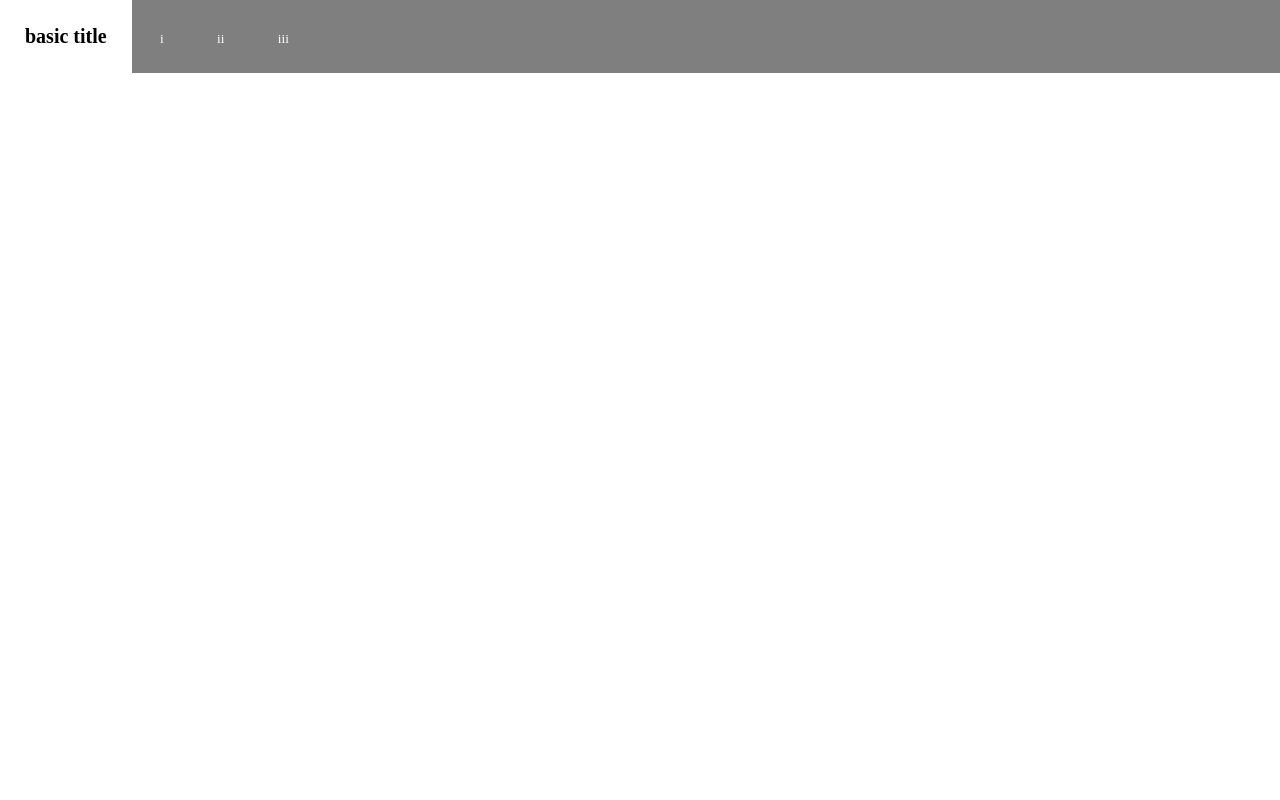
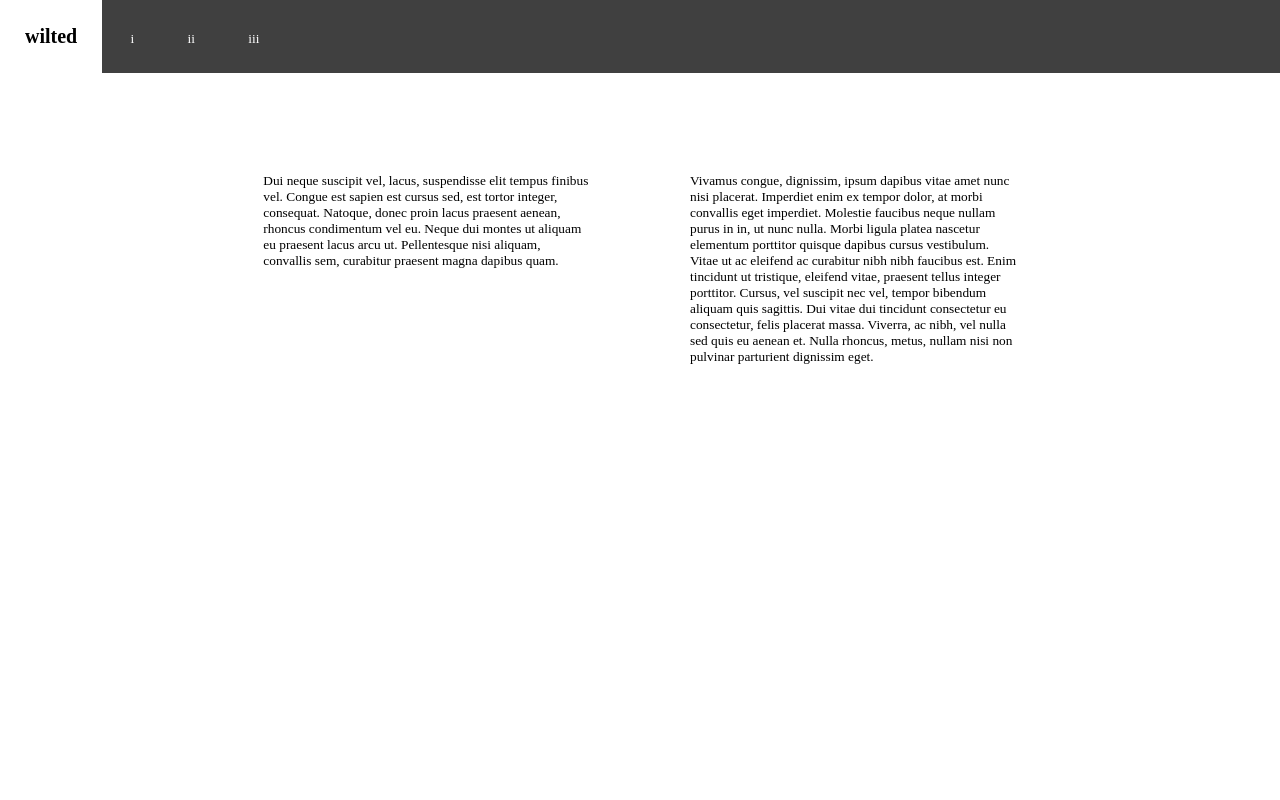
Before and after one commit to niruh/wilted, a PHP site: page / in a window 1280 px wide. Run offline with PHP 8.4, Linux system fonts and the light colour scheme.

Commit message:
logging off

```diff
--- a/css/default.css
+++ b/css/default.css
@@ -19,9 +19,9 @@ body {
 .content {
   display: grid;
   width: 100vw;
-  height: 100vh;
+  min-height: 100vh;
   grid-template-rows: auto 1fr 0.25fr;
-  grid-template-columns: 0.25fr 1fr 0.25fr;
+  grid-template-columns: 0.25fr 0.5fr 0.5fr 0.25fr;
 }
 
 .name {
@@ -33,13 +33,27 @@ body {
 }
 
 .dim {
-  grid-area: 1/1/4/4;
+  grid-area: 1/1/5/5;
   background: rgba(255, 255, 255, 0.25);
 }
 
 nav {
-  grid-area: 1/1/2/4;
-  background: rgba(1, 1, 1, 0.5);
+  grid-area: 1/1/2/5;
+  background: rgba(1, 1, 1, 0.75);
+}
+
+.side {
+  grid-area: 2/2/auto/auto;
+  margin-top: 50px;
+  background: #fff;
+  padding: 50px;
+}
+
+.post {
+  grid-area: 2/3/3/auto;
+  background: #fff;
+  margin-top: 50px;
+  padding: 50px;
 }
 
 /*----------------------------------
@@ -64,7 +78,6 @@ nav a {
   display: inline-block;
   padding: 0 25px;
   color: #fff;
-  height: 100%;
 }
 
 nav a:hover {
--- a/css/default.scss
+++ b/css/default.scss
@@ -25,9 +25,9 @@ body {
 .content {
   display: grid;
   width: 100vw;
-  height: 100vh;
+  min-height: 100vh;
   grid-template-rows: auto 1fr 0.25fr;
-  grid-template-columns: 0.25fr 1fr 0.25fr;
+  grid-template-columns: 0.25fr 0.5fr 0.5fr 0.25fr;
 }
 .name {
   grid-area: 3 / 3 / auto / auto;
@@ -37,14 +37,25 @@ body {
   text-shadow: -5px -5px green, 2px 2px gray;
 }
 .dim {
-  grid-area: 1 / 1 / 4 / 4;
+  grid-area: 1 / 1 / 5 / 5;
   background: rgba(255,255,255,0.25);
 }
 nav {
-  grid-area: 1 / 1 / 2 / 4;
-  background: rgba(1,1,1,.5);
+  grid-area: 1 / 1 / 2 / 5;
+  background: rgba(1,1,1,.75);
 }
-
+.side {
+  grid-area: 2 / 2 / auto / auto;
+  margin-top: 50px;
+  background: #fff;
+  padding: 50px;
+}
+.post {
+  grid-area: 2 / 3 / 3 / auto;
+  background: #fff;
+  margin-top: 50px;
+  padding: 50px;
+}
 /*----------------------------------
  *
  *
@@ -66,7 +77,6 @@ nav a {
   display: inline-block;
   padding: 0 25px;
   color: #fff;
-  height: 100%;
 }
 nav a:hover {
   color: #000;
--- a/index.html
+++ b/index.html
@@ -14,13 +14,21 @@
     <div class="dim"></div>
 
     <nav>
-        <h1>basic title</h1>
+        <h1>wilted</h1>
         <a href="#">i</a>
         <a href="#">ii</a>
         <a href="#">iii</a>
     </nav>
 
+    <div class="side">
+     Dui neque suscipit vel, lacus, suspendisse elit tempus finibus vel. Congue est sapien est cursus sed, est tortor integer, consequat. Natoque, donec proin lacus praesent aenean, rhoncus condimentum vel eu. Neque dui montes ut aliquam eu praesent lacus arcu ut. Pellentesque nisi aliquam, convallis sem, curabitur praesent magna dapibus quam.
+    </div><!-- end sidebar -->
 
+    <div class="post">
+     Vivamus congue, dignissim, ipsum dapibus vitae amet nunc nisi placerat. Imperdiet enim ex tempor dolor, at morbi convallis eget imperdiet. Molestie faucibus neque nullam purus in in, ut nunc nulla. Morbi ligula platea nascetur elementum porttitor quisque dapibus cursus vestibulum. Vitae ut ac eleifend ac curabitur nibh nibh faucibus est.
+
+Enim tincidunt ut tristique, eleifend vitae, praesent tellus integer porttitor. Cursus, vel suscipit nec vel, tempor bibendum aliquam quis sagittis. Dui vitae dui tincidunt consectetur eu consectetur, felis placerat massa. Viverra, ac nibh, vel nulla sed quis eu aenean et. Nulla rhoncus, metus, nullam nisi non pulvinar parturient dignissim eget.
+    </div>
 
   </div> <!--close content-->
 
```
Also changed, not shown: 1 other file.
